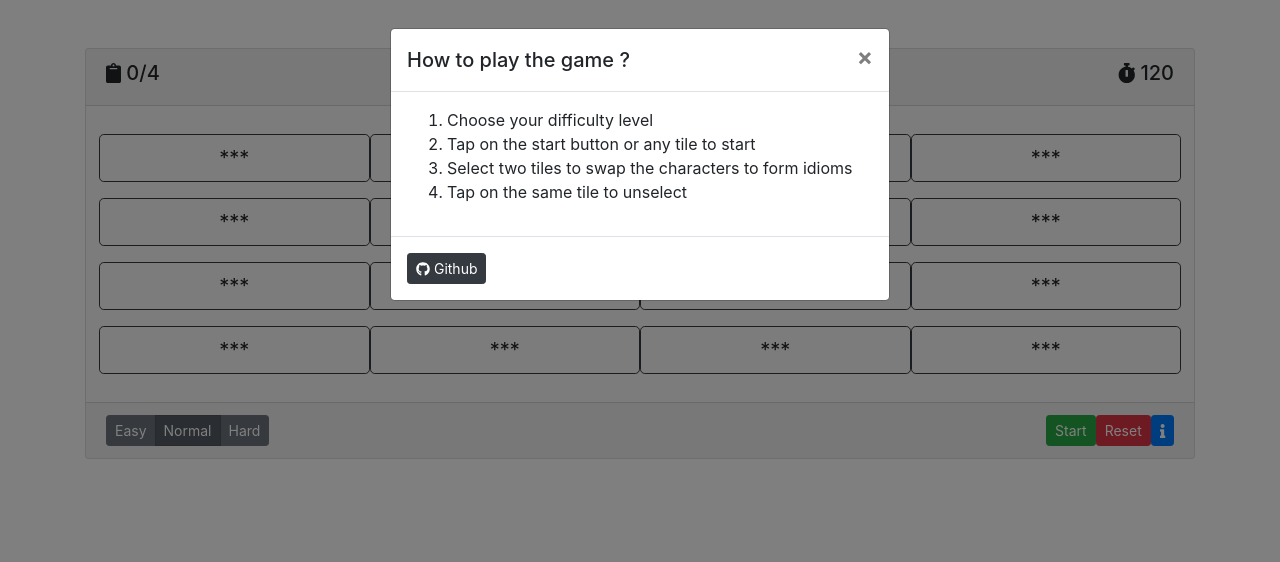
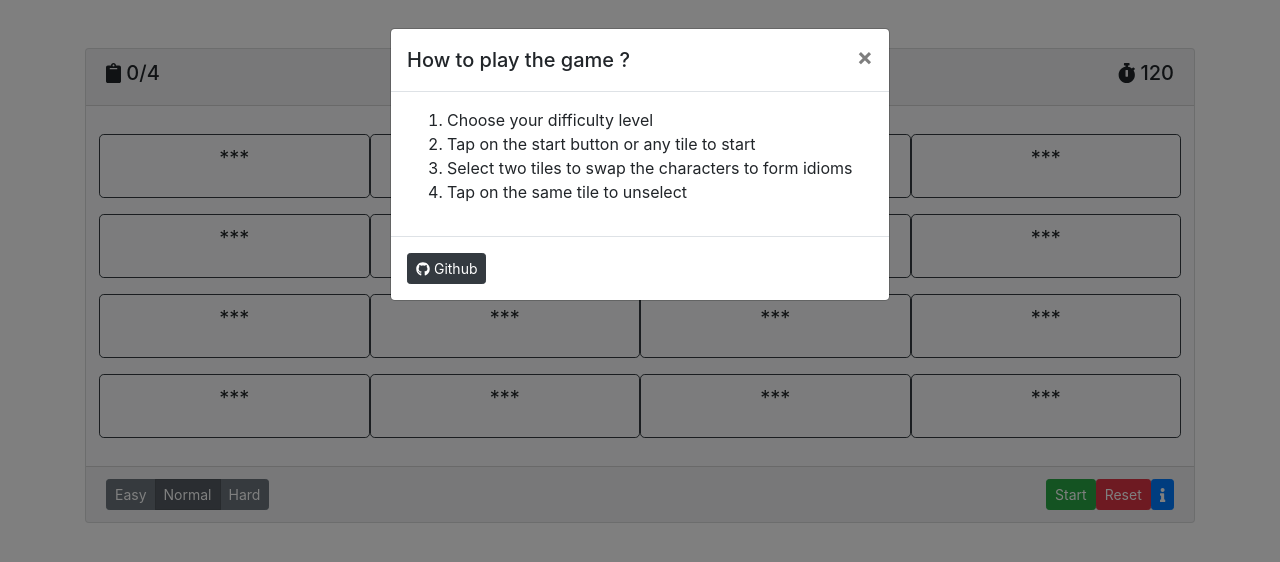
Before and after one commit to jinyuan/changyu, an Angular app: page / in a window 1280 px wide. Shown: the top 562 px of the page. Built offline with nearby package versions, Linux system fonts and the light colour scheme.

Commit message:
fix: margin around tile character & pinyin

```diff
--- a/src/app/gamepiece/gamepiece.component.html
+++ b/src/app/gamepiece/gamepiece.component.html
@@ -8,8 +8,10 @@
       }"
 >
   <div *ngIf="gameStarted">
-    <span>{{data.character}}</span><br/>
-    <small class="text-muted" style="font-size: xx-small">{{data.pinyin}}</small>
+    <p class="mb-0">{{data.character}}</p>
+    <p class="m-0">
+      <small class="text-muted mt-0" style="font-size: xx-small">{{data.pinyin}}</small>
+    </p>
   </div>
-  <span *ngIf="!gameStarted">***</span>
+  <p *ngIf="!gameStarted">***</p>
 </button>
```
Also changed, not shown: 1 other file (tests, documents, lock files or other folders).
